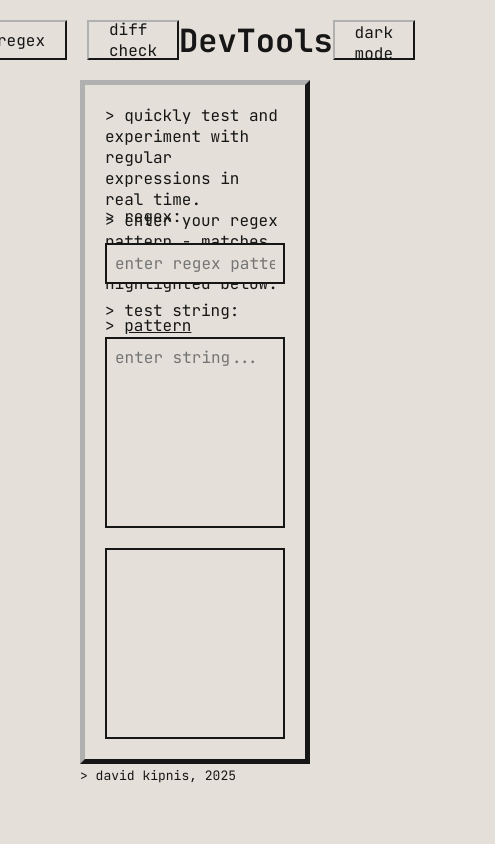
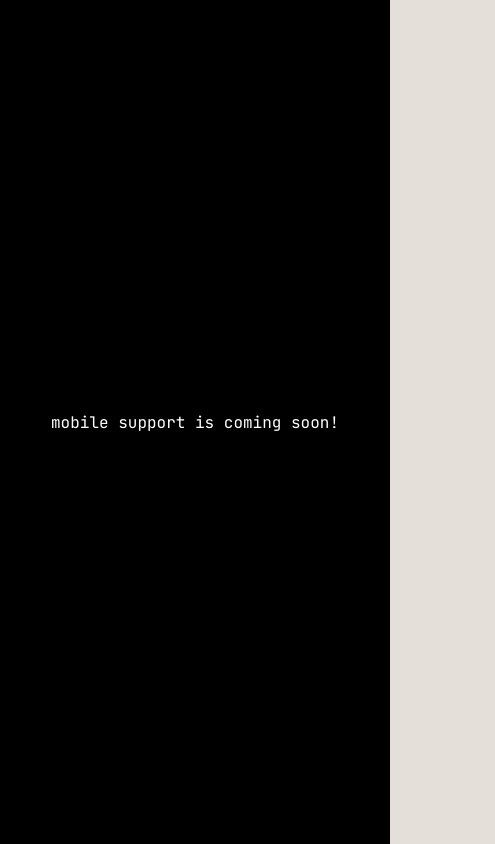
Before and after one commit to thedavidkipnis/devtoolplayground, a React (Vite) app: page / in a window 390 px wide. Shown: the whole page, 495 px wide, since content can reach past the window. Built offline with nearby package versions, Linux system fonts and the light colour scheme.

Commit message:
Temporarily taking down mobile support

```diff
--- a/src/App.jsx
+++ b/src/App.jsx
@@ -6,6 +6,7 @@ function App() {
   const { displayedContent } = useContent();
 
   return (
+    <div>
       <div className='content-wrapper'>
         <Navbar />
         <div className='.content-display-wrapper'>
@@ -17,6 +18,8 @@ function App() {
         </a>
 
       </div>
+      <div className='mobile-support-banner'>mobile support is coming soon!</div>
+    </div>
   )
 }
 
--- a/src/index.css
+++ b/src/index.css
@@ -1,3 +1,22 @@
+@media (max-width: 768px) {
+
+  .content-wrapper {
+    display: none;
+  }
+
+  .mobile-support-banner {
+    display: block;
+    background-color: black;
+    color: white;
+    align-items: center;
+    justify-content: center;
+    text-align: center;
+    width: 100vw;
+    height: 100vh;
+    display: flex;
+  }
+}
+
 :root {
     --main-color: #e4dfd8;
     --secondary-color: #161616;
--- a/src/styling/Regex.css
+++ b/src/styling/Regex.css
@@ -19,6 +19,18 @@
     border-right: 5px solid var(--secondary-color);
     border-left: 5px solid var(--accent-color);
     border-top: 5px solid var(--accent-color);
+}
+
+
+@media (max-width: 768px) {
+
+  .regex-content-wrapper {
+    width: 100vw;
+    height: calc(100vh - 90px);
+    margin: 0;
+
+    border: none;
+  }
 }
 
 .regex-content-info-section {
@@ -130,15 +142,3 @@
   overflow-x: hidden;
   resize: none;
 }
-
-@media (min-width: 1200px) {
-  .regex-flex-container {
-    flex-direction: row;
-  }
-
-  .regex-textarea,
-  .regex-output {
-    width: 50%;
-    min-height: unset;
-  }
-}
```
Lines whose indentation alone changed are shown as unchanged.
